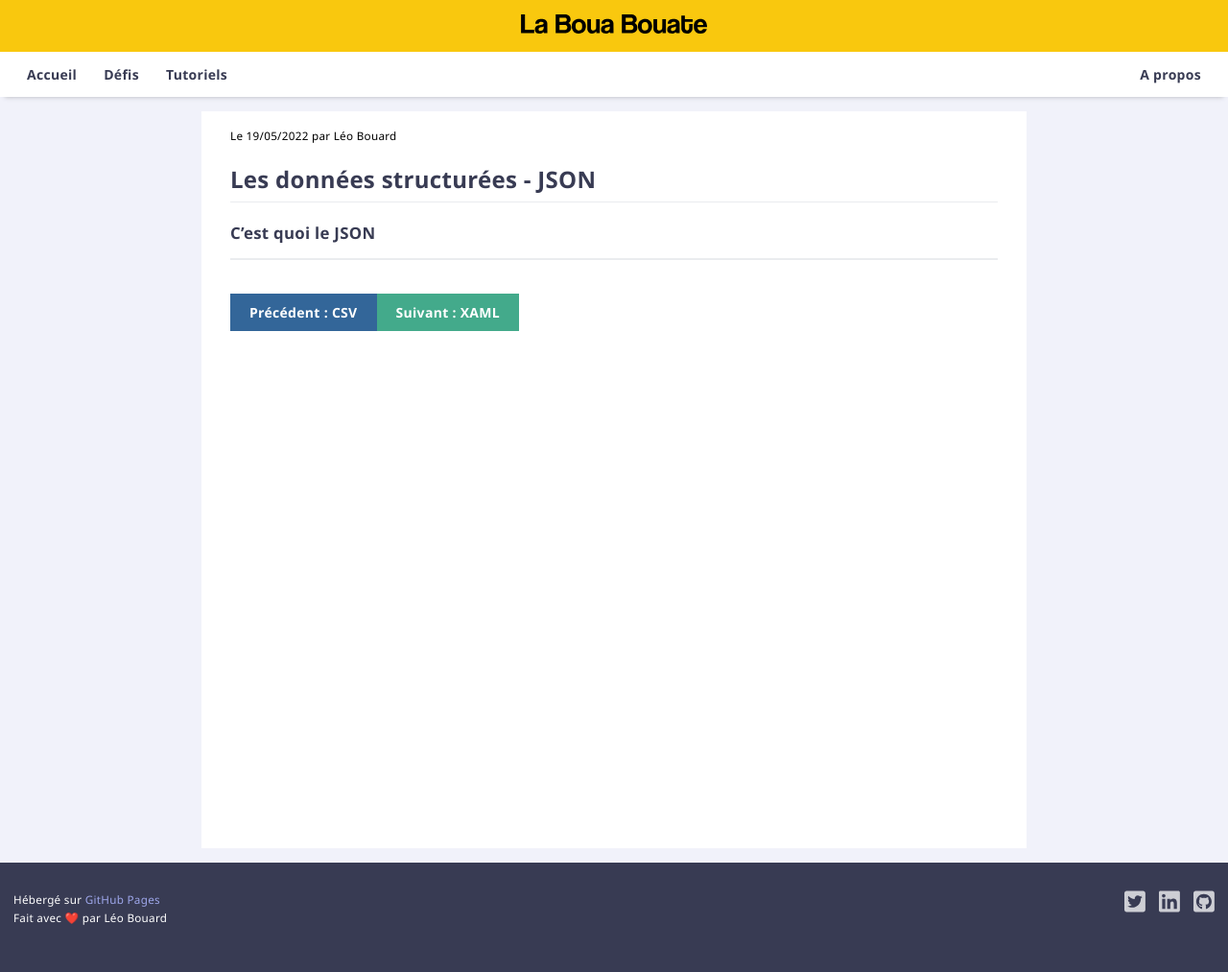
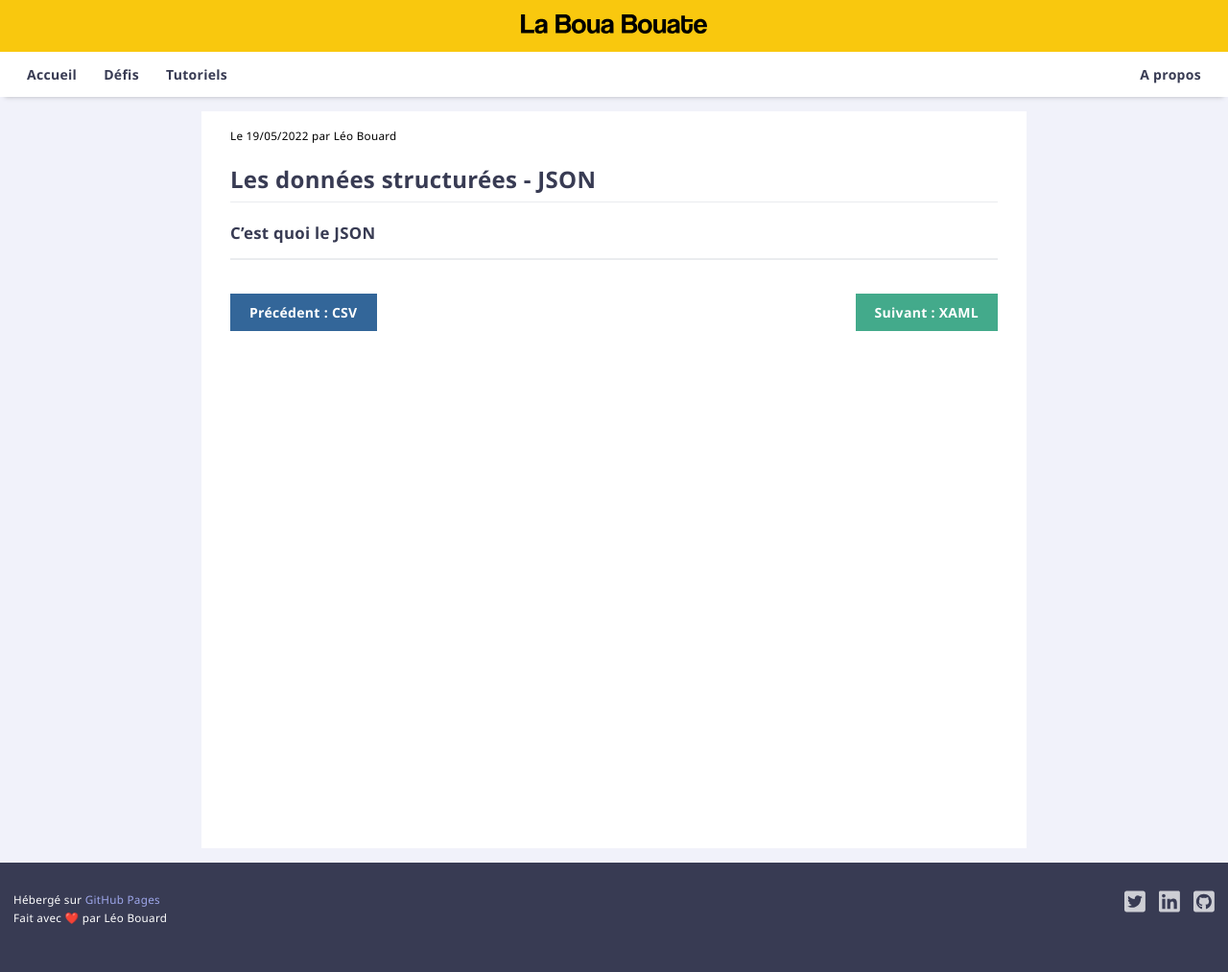
Before and after one commit to leobouard/leobouard.github.io, a Jekyll site: the page built from _posts/2022-05-19-donnees-structurees-2.md, in a window 1280 px wide. Shown: the whole page at 96% size. Built offline with Jekyll 4.4.1, drawn with Linux system fonts in a browser that asks for light colours.

Commit message:
Update style.scss

```diff
--- a/assets/css/style.scss
+++ b/assets/css/style.scss
@@ -144,10 +144,11 @@ section {
 
     .buttons {
         display: flex;
+        justify-content: space-between;
     }
 
     .buttonNext {
-        right: 0;
+        text-align: right;
         margin-top: 30px;
         margin-bottom: 15px;
 
@@ -169,7 +170,7 @@ section {
     }
 
     .buttonBack {
-        left: 0;
+        text-align: left;
         margin-top: 30px;
         margin-bottom: 15px;
 
```
